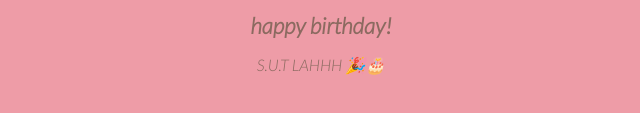
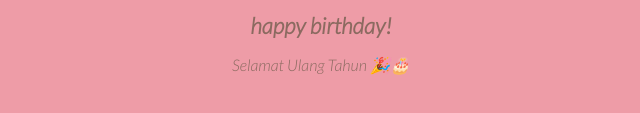
Before and after one commit to sutaprohect/web2, a plain HTML site: page index.html in a window 1280 px wide. Shown: the part 351-464 px from the top of the page, 327-967 px from the left. Drawn offline with Linux system fonts and the light colour scheme.

Commit message:
Update index.html

```diff
--- a/index.html
+++ b/index.html
@@ -175,7 +175,7 @@
     </svg>
     <div class="text">
         <h1>happy birthday!</h1>
-        </p>S.U.T LAHHH 🎉🎂</p>
+        </p>Selamat Ulang Tahun 🎉🎂</p>
     </div>
 </body>
 
```
